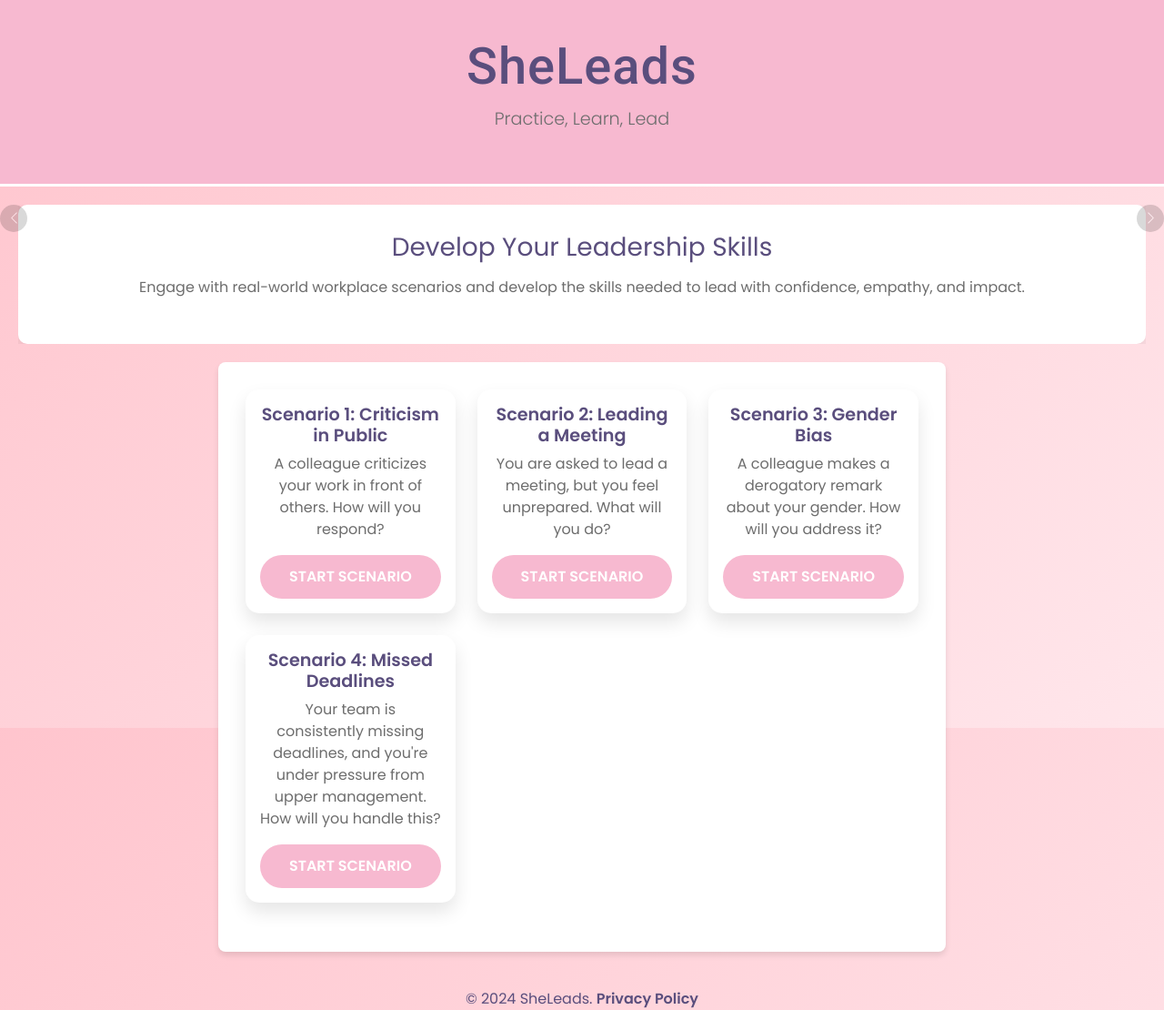
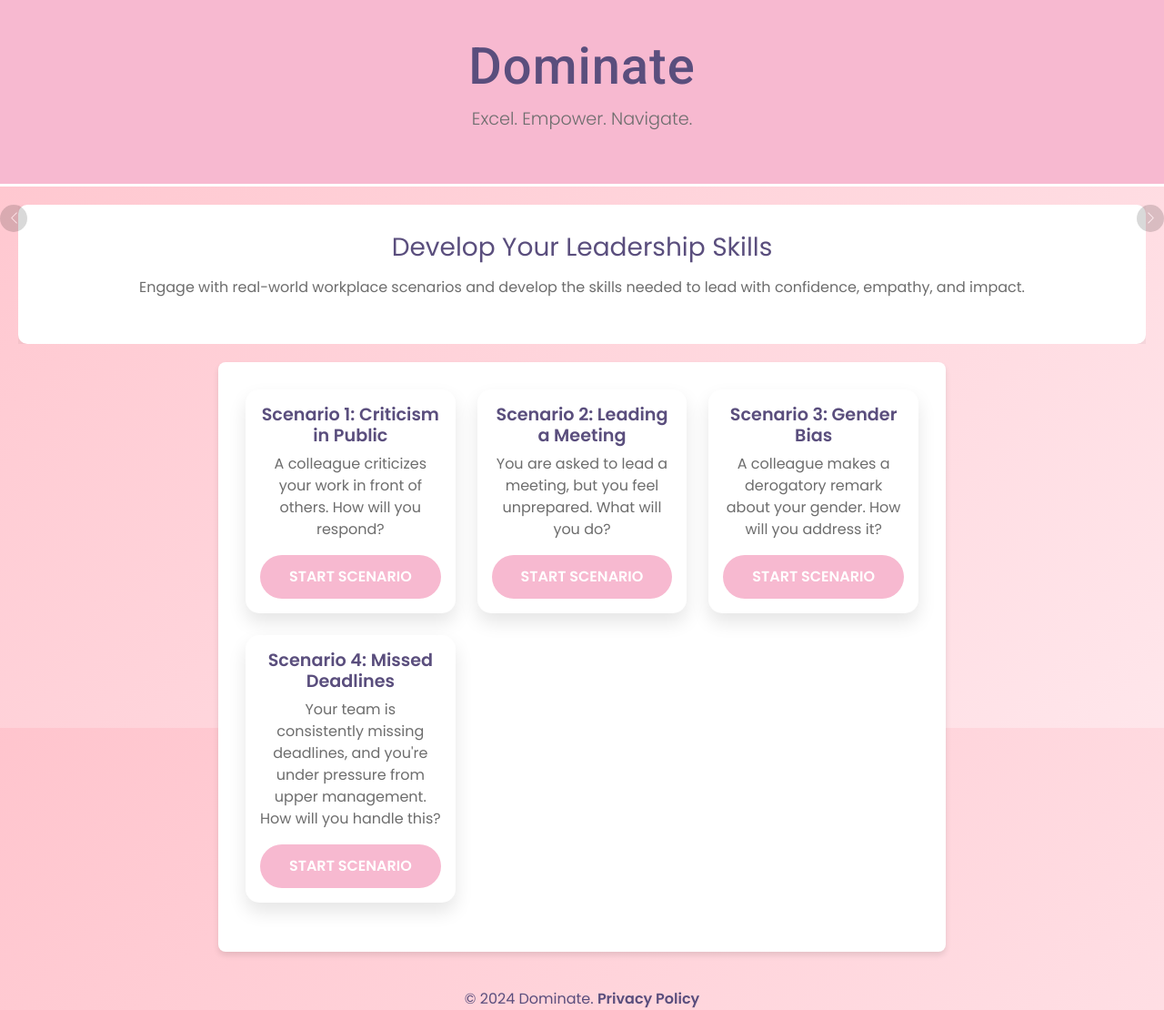
Before and after one commit to markkamuya/sheleads, a Flask app: page / in a window 1280 px wide. Shown: the whole page at 91% size. Run offline with Flask 3, Linux system fonts and the light colour scheme.

Commit message:
Update landing_page.html

```diff
--- a/templates/landing_page.html
+++ b/templates/landing_page.html
@@ -157,8 +157,8 @@
 <body>
 
 <header>
-    <h1>SheLeads</h1>
-    <p>Practice, Learn, Lead</p>
+    <h1>Dominate</h1>
+    <p>Excel. Empower. Navigate.</p>
 </header>
 
 <!-- Carousel for extra scenario information -->
@@ -237,7 +237,7 @@
 </div>
 
 <footer>
-    <p>&copy; 2024 SheLeads. <a href="#">Privacy Policy</a></p>
+    <p>&copy; 2024 Dominate. <a href="#">Privacy Policy</a></p>
 </footer>
 
 <script src="https://cdn.jsdelivr.net/npm/bootstrap@5.3.0-alpha1/dist/js/bootstrap.bundle.min.js"></script>
```
